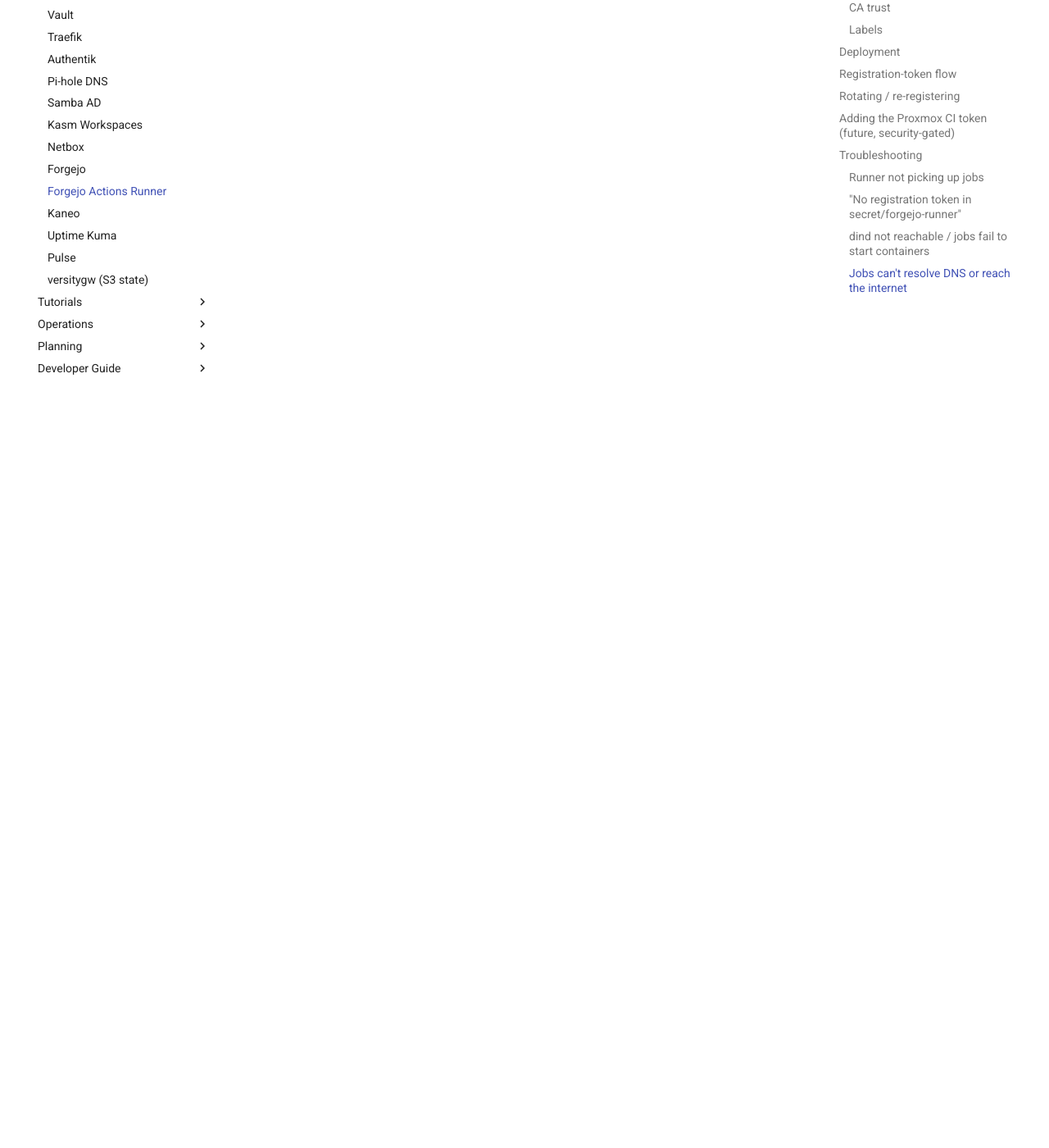
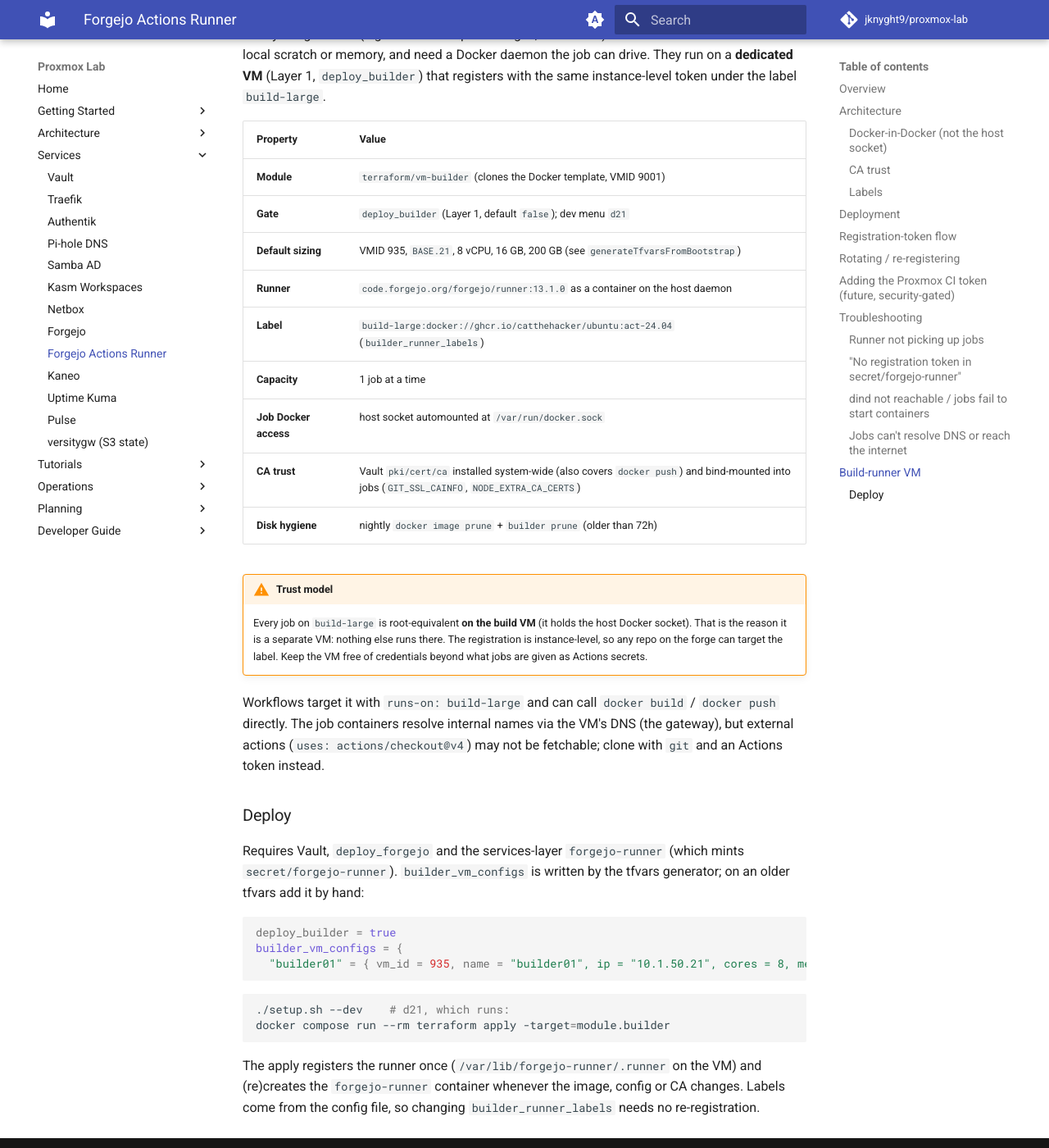
Before and after one commit to jknyght9/proxmox-lab, an MkDocs documentation site: the page built from docs/services/forgejo-runner.md, in a window 1280 px wide and 1400 px high, scrolled down 5332 px. Shown: the whole window at 82% size. Built offline with MkDocs 1.6.1 and Material for MkDocs 9.7.7, drawn with Linux system fonts in a browser that asks for light colours; comment, search, counter and statistics services are not loaded; some of the changed text lies outside the part shown.

Commit message:
forgejo-runner: close dind TCP API; add build-runner VM (deploy_builder)
Security: the Nomad runner's dind sidecar served an unauthenticated Docker
API on tcp://0.0.0.0:2375 in the host netns (reachable from the whole lab
subnet; privileged dind => root on the node). The stock entrypoint adds
that listener whenever the first arg is a flag. Pass an explicit
`dockerd --host=unix:///alloc/data/docker.sock ...` command instead, point
the runner at the socket, drop the static port, and set
container.docker_host "-" so job containers get no Docker access.

Build runner: new Layer-1 module vm-builder (gated deploy_builder, dev
menu d21): a Docker-template VM running forgejo-runner as a container,
label build-large, capacity 1. Jobs get the host Docker socket
(automount), the internal root CA (system trust + bind-mounted bundle,
GIT_SSL_CAINFO/NODE_EXTRA_CA_CERTS) and gateway DNS; nightly image/build
cache prune. Registers once with the instance token from
secret/forgejo-runner; labels live in config so they change without
re-registering.

Generator: generateTfvarsFromBootstrap now carries deploy_kasm,
deploy_pulse and deploy_builder forward from the existing tfvars (they
were never emitted, so a regen reset them to false and the next apply
planned to destroy kasm01), and emits builder_vm_configs.

Co-Authored-By: Claude Opus 5.5 <noreply@anthropic.com>

````diff
--- a/docs/services/forgejo-runner.md
+++ b/docs/services/forgejo-runner.md
@@ -13,7 +13,7 @@ it is **not** fronted by Traefik and has **no DNS record**.
 | **Nomad Job** | `forgejo-runner` (gated on `deploy_forgejo_runner`, default `false`) |
 | **Node** | Pinned to `nomad03` (same node as Forgejo) |
 | **Runner Image** | `code.forgejo.org/forgejo/runner:13.1.0` |
-| **DinD Image** | `docker:28-dind` (privileged, loopback TCP `:2375`) |
+| **DinD Image** | `docker:28-dind` (privileged, unix socket `/alloc/data/docker.sock`, no TCP) |
 | **Vault Role** | `forgejo-runner` (WIF) |
 | **Durable state** | CSI/NFS volume `forgejo-runner-data` (`.runner` + config only) |
 | **Scratch** | node-local `ephemeral_disk` (dind data-root, CI cache + workdir) |
@@ -33,10 +33,10 @@ it is **not** fronted by Traefik and has **no DNS record**.
 ┌──────────────────────── nomad03 (host netns) ────────────────────────┐
 │  forgejo-runner job                                                    │
 │                                                                        │
-│  ┌──────────────┐  tcp://127.0.0.1:2375   ┌────────────────────────┐  │
+│  ┌──────────────┐ unix:///alloc/data/     ┌────────────────────────┐  │
 │  │  runner task │ ───────────────────────▶│  dind task (sidecar)   │  │
-│  │ (poll+exec)  │                          │  docker:28-dind         │  │
-│  └──────┬───────┘                          │  privileged, no TLS     │  │
+│  │ (poll+exec)  │      docker.sock         │  docker:28-dind         │  │
+│  └──────┬───────┘                          │  privileged, no TCP     │  │
 │         │ HTTPS (internal CA)              │  data-root on /alloc    │  │
 │         ▼                                   └────────────┬───────────┘  │
 │  https://git.<postfix>  ◀───── outbound poll ──┘         ▼              │
@@ -50,17 +50,18 @@ The runner needs a Docker daemon to create job containers. We run our **own**
 dind daemon rather than bind-mounting the host's `/var/run/docker.sock`, so CI
 workloads are isolated from the host's Nomad-managed containers.
 
-- dind runs **privileged** with `DOCKER_TLS_CERTDIR=""`, so the stock
-  entrypoint serves `dockerd` on `tcp://0.0.0.0:2375` (plain) plus the unix
-  socket. Because the job uses host networking, the runner reaches it on
-  `tcp://127.0.0.1:2375` (loopback only — nothing routes it off-box).
+- dind runs **privileged** and listens **only** on the unix socket
+  `/alloc/data/docker.sock` (the alloc dir is shared by both tasks). The job
+  passes an explicit `dockerd --host=unix://...` command, because the stock
+  entrypoint otherwise adds `--host=tcp://0.0.0.0:2375`, and with host
+  networking that binds on every node address with no authentication, which
+  is root on the node for anyone on the subnet.
+- Job containers get **no** Docker access (`container.docker_host: "-"`).
+  Image builds run on the [build-runner VM](#build-runner-vm) instead.
 - dind's storage lives at `/alloc/data/docker` (node-local `ephemeral_disk`),
   **never** on NFS — overlayfs does not work on NFS. The trade-off: the image
   layer cache is lost if the alloc is rescheduled to a fresh client, and dind
   simply repopulates it.
-- **Port chosen:** `2375`, verified free on nomad03 (alongside 2376/2377) on
-  2026-10-03. The co-located services use 3000/2222/5435 (forgejo),
-  5173/5436 (kaneo), and 8080/5433/6380/8082 (netbox).
 
 ### CA trust
 
@@ -207,8 +208,10 @@ ssh labadmin@nomad01 "nomad alloc exec -task forgejo -job forgejo \
 
 ```bash
 ssh labadmin@nomad03 "nomad alloc logs -job -task dind forgejo-runner"
-# From the runner task, the daemon should answer on loopback:
-ssh labadmin@nomad03 "curl -s http://127.0.0.1:2375/_ping"   # -> OK
+# The daemon should answer on the alloc socket:
+nomad alloc exec -job -task dind forgejo-runner docker -H unix:///alloc/data/docker.sock info
+# And must NOT answer over TCP from anywhere:
+curl -s -m 3 http://<nomad03-ip>:2375/_ping || echo "closed (good)"
 ```
 
 ### Jobs can't resolve DNS or reach the internet
@@ -217,3 +220,56 @@ dind uses its own default bridge network for job containers. Confirm the dind
 daemon came up (`--data-root=/alloc/data/docker`) and that the node has egress.
 The runner's own HTTPS to Forgejo is validated against the internal root CA via
 `SSL_CERT_FILE=/local/certs/root_ca.crt`.
+
+## Build-runner VM
+
+Heavy image builds (e.g. Kasm workspace images, tens of GB) don't fit the
+Nomad runner's node-local scratch or memory, and need a Docker daemon the job
+can drive. They run on a **dedicated VM** (Layer 1, `deploy_builder`) that
+registers with the same instance-level token under the label `build-large`.
+
+| Property | Value |
+|----------|-------|
+| **Module** | `terraform/vm-builder` (clones the Docker template, VMID 9001) |
+| **Gate** | `deploy_builder` (Layer 1, default `false`); dev menu `d21` |
+| **Default sizing** | VMID 935, `BASE.21`, 8 vCPU, 16 GB, 200 GB (see `generateTfvarsFromBootstrap`) |
+| **Runner** | `code.forgejo.org/forgejo/runner:13.1.0` as a container on the host daemon |
+| **Label** | `build-large:docker://ghcr.io/catthehacker/ubuntu:act-24.04` (`builder_runner_labels`) |
+| **Capacity** | 1 job at a time |
+| **Job Docker access** | host socket automounted at `/var/run/docker.sock` |
+| **CA trust** | Vault `pki/cert/ca` installed system-wide (also covers `docker push`) and bind-mounted into jobs (`GIT_SSL_CAINFO`, `NODE_EXTRA_CA_CERTS`) |
+| **Disk hygiene** | nightly `docker image prune` + `builder prune` (older than 72h) |
+
+!!! warning "Trust model"
+    Every job on `build-large` is root-equivalent **on the build VM** (it
+    holds the host Docker socket). That is the reason it is a separate VM:
+    nothing else runs there. The registration is instance-level, so any repo
+    on the forge can target the label. Keep the VM free of credentials beyond
+    what jobs are given as Actions secrets.
+
+Workflows target it with `runs-on: build-large` and can call `docker build` /
+`docker push` directly. The job containers resolve internal names via the
+VM's DNS (the gateway), but external actions (`uses: actions/checkout@v4`)
+may not be fetchable; clone with `git` and an Actions token instead.
+
+### Deploy
+
+Requires Vault, `deploy_forgejo` and the services-layer `forgejo-runner`
+(which mints `secret/forgejo-runner`). `builder_vm_configs` is written by the
+tfvars generator; on an older tfvars add it by hand:
+
+```hcl
+deploy_builder = true
+builder_vm_configs = {
+  "builder01" = { vm_id = 935, name = "builder01", ip = "10.1.50.21", cores = 8, memory = 16384, disk_size = "200G", vm_state = "running", target_node = "pve02", target_storage = "local-lvm" }}
+```
+
+```bash
+./setup.sh --dev    # d21, which runs:
+docker compose run --rm terraform apply -target=module.builder
+```
+
+The apply registers the runner once (`/var/lib/forgejo-runner/.runner` on the
+VM) and (re)creates the `forgejo-runner` container whenever the image, config
+or CA changes. Labels come from the config file, so changing
+`builder_runner_labels` needs no re-registration.
````
Also changed, not shown: .claude/CLAUDE.md (+1 -0 lines), 12 other files.
